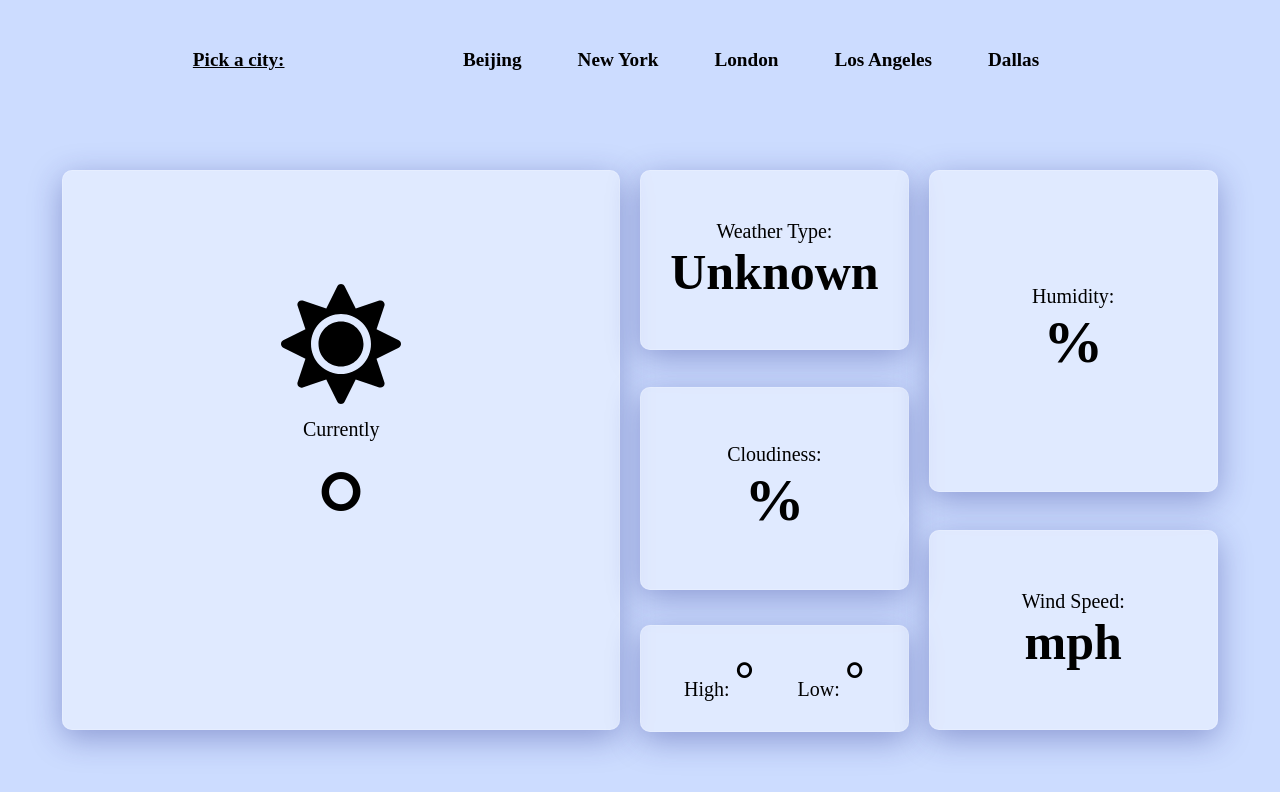
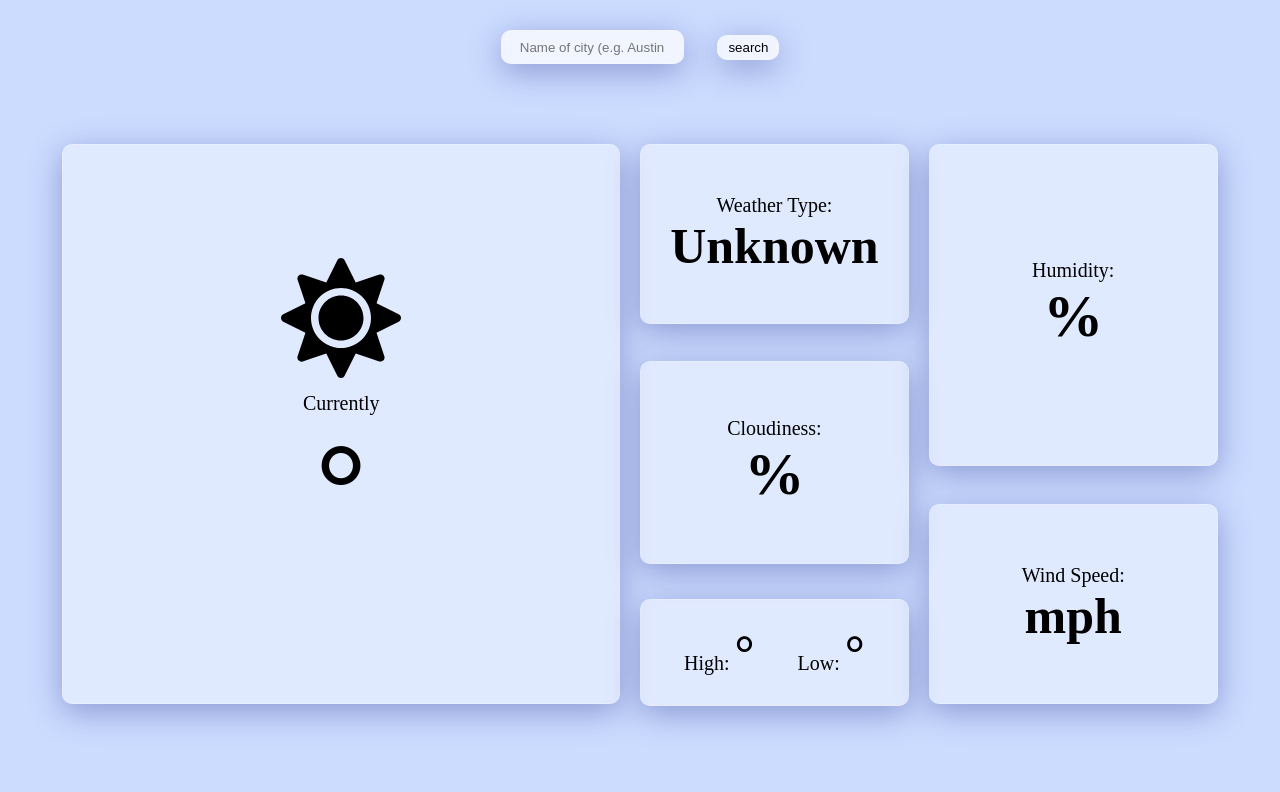
Before and after one commit to michellewongi/Weather_App, a React (Create React App) app: page / in a window 1280 px wide. Shown: the top 792 px of the page. Built offline with nearby package versions, Linux system fonts and the light colour scheme; a web font is replaced by a local one.

Commit message:
Changing search bar

```diff
--- a/src/App.css
+++ b/src/App.css
@@ -8,33 +8,33 @@ body {
   margin: 0;
 }
 
-.picker {
-  font-size: 1.2rem;
-  text-decoration: underline;
-  margin-right: 5vmin;
-}
-
-.cities {
+header {
+  align-items: center;
   display: flex;
   flex-direction: row;
   justify-content: space-evenly;
-  margin-bottom: 3rem;
+  margin: 0 auto;
+  width: 30%;
 }
 
-.cities a {
-  color: black;
-  font-weight: bold;
-  padding: 8px;
-  text-decoration: none;
+input,
+button {
+  background: rgba(255, 255, 255, 0.7);
+  box-shadow: 0 8px 32px 0 rgba(31, 38, 135, 0.37);
+  backdrop-filter: blur(15px);
+  -webkit-backdrop-filter: blur(15px);
+  border-radius: 10px;
+  border: 1px solid rgba(255, 255, 255, 0.18);
 }
 
-.cities p {
-  font-size: 1.2rem;
-  margin-right: 5vmin;
+input {
+  height: 30px;
+  text-align: center;
 }
 
-.city {
-  display: flex;
+button {
+  height: 25px;
+  padding: 0 10px;
 }
 
 .city-name {
@@ -141,15 +141,6 @@ body {
     font-size: 17px;
   }
 
-  .cities {
-    flex-direction: column;
-  }
-
-  .city {
-    flex-direction: row;
-    flex-wrap: wrap;
-  }
-
   .currentTemp strong {
     font-size: 6rem;
     margin-bottom: 2rem;
@@ -205,18 +196,4 @@ body {
     border: none;
     margin: 0 0 2rem;
   }
-
-  .picker {
-    text-align: center;
-  }
-
-  .cities {
-    flex-direction: column;
-  }
-
-  .city {
-    flex-direction: row;
-    flex-wrap: wrap;
-    justify-content: center;
-  }
 }
--- a/src/containers/Home.js
+++ b/src/containers/Home.js
@@ -1,7 +1,7 @@
 import React, { useEffect, useMemo, useState } from "react";
 //axios allows you to make HTTP requests
 import axios from "axios";
-import { useLocation } from "react-router";
+// import { useLocation } from "react-router";
 import WeatherCard from "../components/WeatherCards";
 
 const APIKey = "8fb50a254d1d00c642f7408ac5294de5";
@@ -9,9 +9,9 @@ const APIKey = "8fb50a254d1d00c642f7408ac5294de5";
 // URL search parameters
 // localhost:3000/?city=paris
 // Abstract away URL Search Params here to make it easier to use
-function useQuery() {
-  return new URLSearchParams(useLocation().search);
-}
+// function useQuery() {
+//   return new URLSearchParams(useLocation().search);
+// }
 
 function fahrenheit(kelvin) {
   let newTemp = Math.floor((kelvin - 273) * (9 / 5) + 32);
@@ -20,21 +20,25 @@ function fahrenheit(kelvin) {
 
 function Home() {
   const [city, setCity] = useState();
+  const [cityName, setCityName] = useState();
   const [weatherData, setWeatherData] = useState();
-  let query = useQuery();
 
   const URL = `https://api.openweathermap.org/data/2.5/weather?q=${city}&appid=${APIKey}`;
 
-  console.log(URL);
+  function handleChange(e) {
+    if (e.target.value.indexOf(" ") > -1) {
+      setCity(e.target.value.split(" ").join("+"));
+    } else {
+      setCity(e.target.value);
+    }
+  }
 
-  useEffect(() => {
-    const cityValue = query.get("city");
-    setCity(cityValue);
-  }, [query]);
+  function setName() {
+    setCityName(city.split("+").join(" "));
+  }
 
-  useEffect(() => {
+  const getCity = () => {
     // Get weather data from weather API
-    if (city) {
     axios
       .get(URL)
       .then(function (response) {
@@ -43,8 +47,7 @@ function Home() {
       .catch(function (error) {
         console.warn(error);
       });
-    }
-  }, [URL, city]);
+  };
 
   // weatherType value changes which is why it is stored in memo
   const {
@@ -71,28 +74,23 @@ function Home() {
   return (
     <main className="App">
       <header>
-        <div className="cities">
-          <h3 className="picker">Pick a city: </h3>
-          <div className="city">
-            <p>
-              <a href="/?city=Beijing">Beijing</a>
-            </p>
-            <p>
-              <a href="/?city=New+York">New York</a>
-            </p>
-            <p>
-              <a href="/?city=London">London</a>
-            </p>
-            <p>
-              <a href="/?city=Los+Angeles">Los Angeles</a>
-            </p>
-            <p>
-              <a href="/?city=Dallas">Dallas</a>
-            </p>
-          </div>
-        </div>
+        <input
+          className="searchbar"
+          type="text"
+          placeholder="Name of city (e.g. Austin"
+          onChange={handleChange}
+        />
+        <button
+          className="searchbtn"
+          onClick={() => {
+            getCity();
+            setName();
+          }}
+        >
+          search
+        </button>
       </header>
-      <h1 className="city-name">{city}</h1>
+      <h1 className="city-name">{cityName}</h1>
       <WeatherCard
         cloudiness={cloudiness}
         currentTemp={currentTemp}
```
Lines whose indentation alone changed are shown as unchanged.
